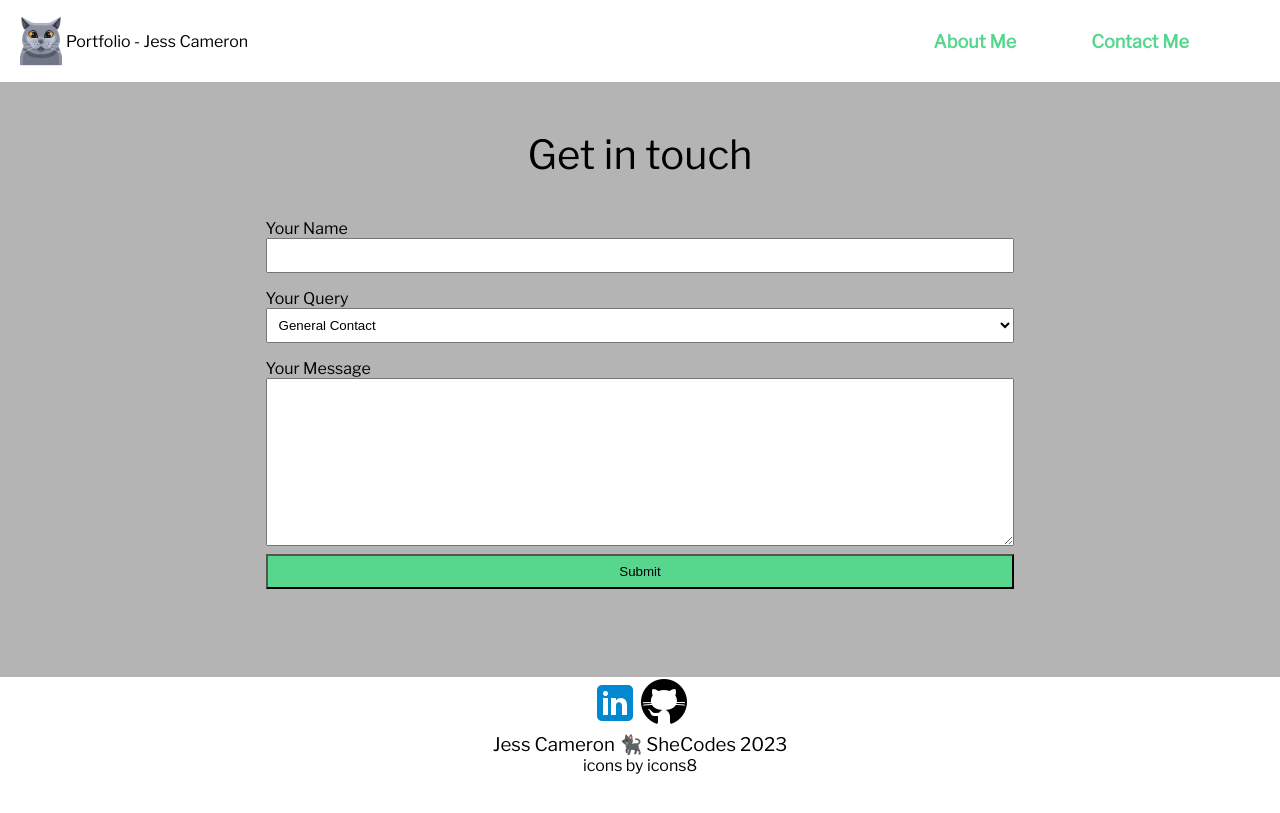
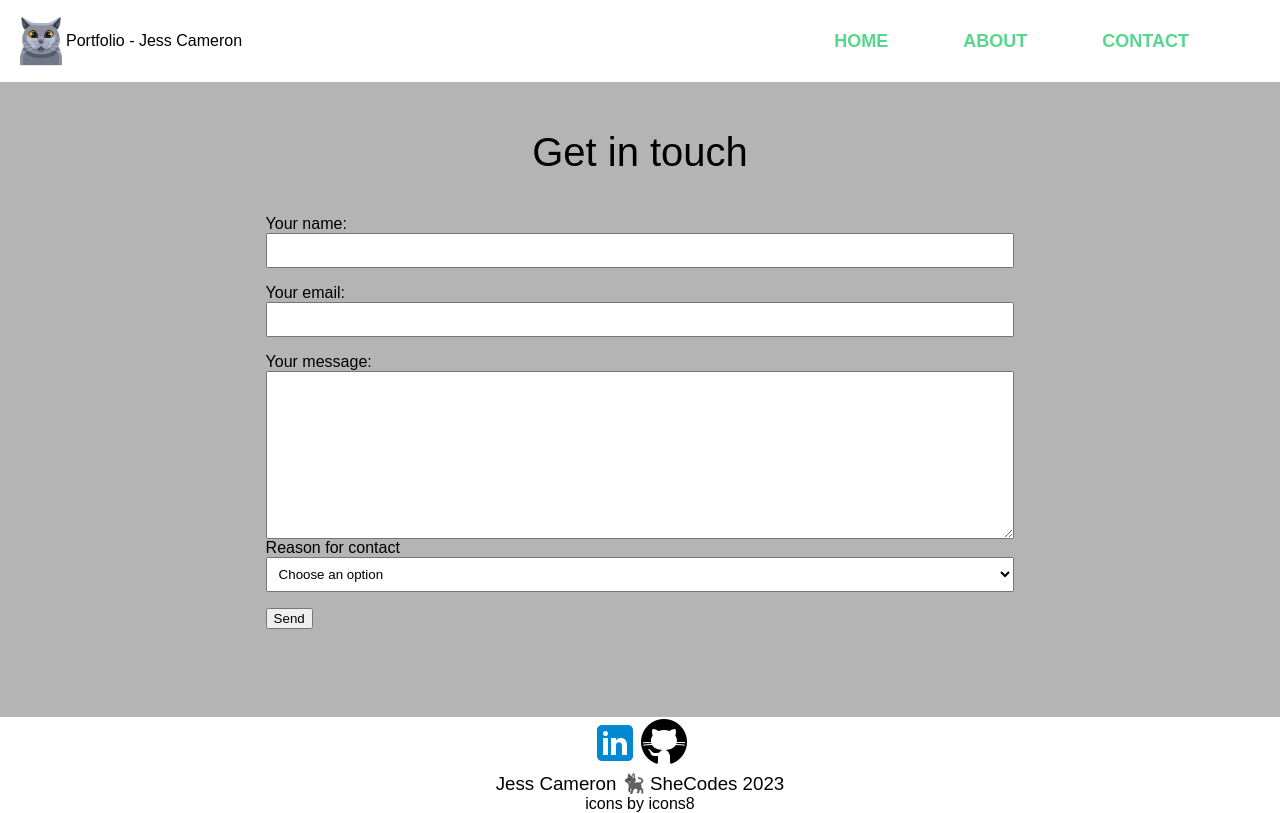
Before and after one commit to jess-cameron/HTML_CSS-Assignment, a plain HTML site: page index3.html in a window 1280 px wide. Drawn offline with nearby package versions, Linux system fonts and the light colour scheme.

Commit message:
Contact form update, flex on About Me page, small improvements

```diff
--- a/css/styles.css
+++ b/css/styles.css
@@ -1,6 +1,9 @@
 /* Base HTML Styles */
 
-@import url('https://fonts.googleapis.com/css2?family=Josefin+Sans&family=Libre+Franklin&family=Lora:ital,wght@0,400;0,700;1,400&family=Manrope:wght@300;500&display=swap');
+/* *{
+    border: 2px solid red;
+} */
+
 @import url('https://fonts.googleapis.com/css2?family=Ultra&display=swap');
 @import url('https://fonts.googleapis.com/css2?family=Allura&display=swap');
 
@@ -161,7 +164,7 @@ header a {
 .hero-text {
 	display: flex;
 	justify-content: left;
-	font-size: 5rem;
+	font-size: 4rem;
 	font-family: 'Ultra', serif;
 	font-weight: 500;
 	padding-top: 150px;
@@ -288,10 +291,21 @@ word-spacing: 4px;
     background-repeat: no-repeat;
     height: 300px;
 	border-radius: 150px;
-	margin-left: 650px;
+	margin-left: 50px;
+}
+
+@media (min-width: 768px){
+	.profile-bg {
+		display: flex;
+		margin-left: 400px;
+		background-repeat: no-repeat;
+	}
 }
 
 .about-script p {
 	margin-bottom: 25px;
 	margin-top: 20px;
+	font-family: 'Ultra', sans-serif;
+	font-size: 1.1rem;
+	padding: 15px;
 }
--- a/index3.html
+++ b/index3.html
@@ -21,11 +21,14 @@
         </div>
         <nav class="desktop-nav">
 			<ul>
-				<li>
-					<a href="index2.html">About Me</a>
+                <li>
+					<a href="index.html">HOME</a>
 				</li>
 				<li>
-					<a href="index3.html">Contact Me</a>
+					<a href="index2.html">ABOUT</a>
+				</li>
+				<li>
+					<a href="index3.html">CONTACT</a>
 				</li>
 			</ul>
 		</nav>
@@ -33,19 +36,32 @@
 <main>
     <section id="contact">
 		<h2>Get in touch</h2>
-		<form>
-			<label for="your-name">Your Name</label>
-			<input type="text" id="your-name">
-			<label for="city">Your Query</label>
-			<select name="city-selection" id="city">
-				<option value="General Contact">General Contact</option>
-				<option value="Teach me your mad skillz">Teach me your mad skillz</option>
-				<option value="Just here for the lols">Just here for the lols</option>
+<form
+    action="https://formspree.io/f/mzbqqpvk"
+    method="POST"
+    >
+    <label>
+        Your name:
+        <input type="name" name="name">
+        </label>
+    <label>
+    Your email:
+    <input type="email" name="email">
+    </label>
+    <label>
+    Your message:
+    <textarea name="message" id="message" rows="10"></textarea>
+    </label>
+    <!-- your other form fields go here -->
+    <label for="reason">Reason for contact</label>
+			<select name="Reason for contact" id="reason">
+                <option value="Choose an option">Choose an option</option>
+				<option value="Let's collaborate!">Let's collaborate!</option>
+				<option value="Let's have lunch">Let's have lunch</option>
+				<option value="Other">Other</option>
 			</select>
-			<label for="message">Your Message</label>
-			<textarea name="message-text" id="message" rows="10"></textarea>
-			<input type="submit" value="Submit">
-		</form>
+    <button type="submit">Send</button>
+</form>
 	</section>
     </main>
     <footer>
```
Also changed, not shown: index.html (+6 -3 lines), index2.html (+9 -6 lines).
